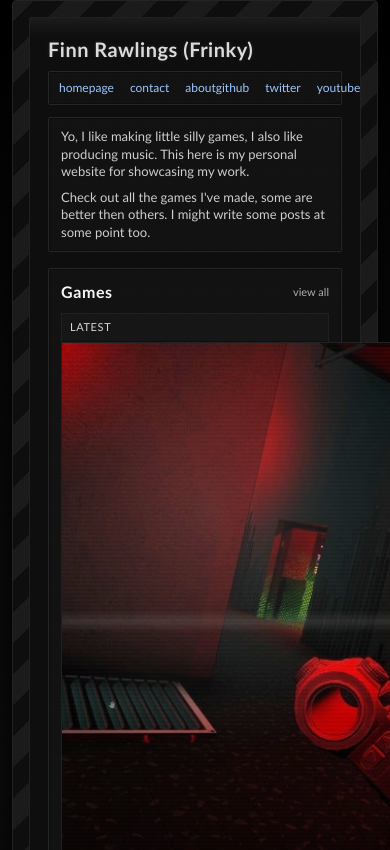
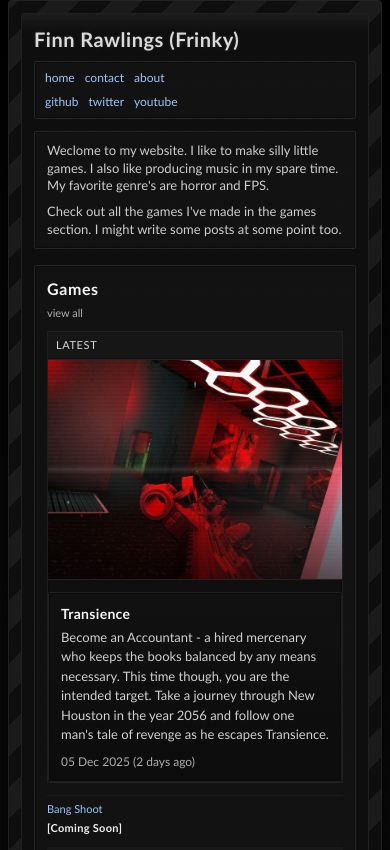
Before and after one commit to frinky04/FrinkyWebsiteV2, a plain HTML site: page index.html in a window 390 px wide. Shown: the top 850 px of the page. Drawn offline with Linux system fonts and the light colour scheme.

Commit message:
refactor: update navigation labels for consistency, enhance game descriptions, and improve responsive design

```diff
--- a/content.js
+++ b/content.js
@@ -20,7 +20,7 @@
   site: {
     title: "Finn Rawlings (Frinky)",
     nav: [
-      { label: "homepage", section: "home" },
+      { label: "home", section: "home" },
       { label: "contact", section: "contact" },
       { label: "about", section: "about" },
     ],
@@ -51,7 +51,7 @@
       date: "05 Dec 2025",
       slug: "transience",
       href: "#",
-      image: "images/transience.webp",
+      image: "images/transience_screenshot.webp",
       downloadUrl: "https://store.steampowered.com/app/2124100/Transience/",
       content: text`
       Become an Accountant - a hired mercenary who keeps the books balanced by any means necessary. This time though, you are the intended target. Take a journey through New Houston in the year 2056 and follow one man's tale of revenge as he escapes Transience.
@@ -87,14 +87,7 @@
       image: "images/infinite_golf.webp",
       downloadUrl: "https://frinkyyy.itch.io/infinite-golf",
       content: text`
-      I decided to give Godot a try, and this game is the result.
-
-
-      - A zen-like golf experience where you can relax whilst hitting the ball into the hole.
-      - Infinite (4,294,967,295) (with a few duplicates) levels
-      - Discord Rich Presence integration.
-      - Original music and art
-      - Lightweight and simple
+      A zen-like golf experience where you can relax whilst hitting the ball into the hole. Made with Godot.
       `,
     },
     {
--- a/index.html
+++ b/index.html
@@ -3,7 +3,7 @@
 <head>
   <meta charset="UTF-8" />
   <meta name="viewport" content="width=device-width, initial-scale=1.0" />
-  <title>Finn Rawlings | Clone</title>
+  <title>Finn Rawlings</title>
   <link rel="stylesheet" href="styles.css" />
   <script src="content.js" defer></script>
   <script src="script.js" defer></script>
@@ -21,7 +21,7 @@
         <section class="nav-box">
           <div class="nav">
             <div class="nav-left">
-              <a href="#" data-nav="home">homepage</a><a href="#" data-nav="contact">contact</a><a href="#" data-nav="about">about</a>
+              <a href="#" data-nav="home">home</a><a href="#" data-nav="contact">contact</a><a href="#" data-nav="about">about</a>
             </div>
             <div class="nav-right">
               <a href="https://www.github.com/frinky04" target="_blank" rel="noopener noreferrer">github</a><a href="https://www.twitter.com/frinky13" target="_blank" rel="noopener noreferrer">twitter</a><a href="https://www.youtube.com/@frinky" target="_blank" rel="noopener noreferrer">youtube</a>
@@ -32,10 +32,10 @@
         <section class="page-section" id="section-home">
           <section class="intro" id="home">
             <p>
-              Yo, I like making little silly games, I also like producing music. This here is my personal website for showcasing my work.
+              Weclome to my website. I like to make silly little games. I also like producing music in my spare time. My favorite genre's are horror and FPS.
             </p>
             <p>
-              Check out all the games I've made, some are better then others. I might write some posts at some point too.
+              Check out all the games I've made in the games section. I might write some posts at some point too.
             </p>
           </section>
 
@@ -101,7 +101,7 @@
           <p class="body-text"> He / Him </p>
           <p class="body-text"> 21 </p>
           <p class="body-text"> Australia </p>
-          <p class="body-text"> Game Maker & Music Producer </p>
+          <p class="body-text"> Indie game developer, FL Studio fan.</p>
         </section>
 
         <section class="page-section section contact hidden" id="section-contact">
--- a/styles.css
+++ b/styles.css
@@ -67,7 +67,7 @@
 }
 
 .frame {
-  width: 780px;
+  width: min(860px, 100%);
   min-height: 100vh;
   background: repeating-linear-gradient(-45deg, var(--shell) 0 22px, var(--shell-stripe) 22px 44px);
   border: 1px solid #222;
@@ -111,16 +111,16 @@
   display: flex;
   justify-content: space-between;
   align-items: center;
+  flex-wrap: wrap;
+  gap: 6px 12px;
 }
 
-.nav-left a,
-.nav-right a {
-  margin-right: 16px;
-}
-
-.nav-left a:last-child,
-.nav-right a:last-child {
-  margin-right: 0;
+.nav-left,
+.nav-right {
+  display: flex;
+  align-items: center;
+  flex-wrap: wrap;
+  gap: 12px;
 }
 
 .nav-box {
@@ -511,9 +511,56 @@
   margin: 0;
 }
 
+@media (max-width: 900px) {
+  .frame {
+    padding: 14px;
+  }
+
+  .inner {
+    padding: 14px;
+  }
+
+  .feature-body {
+    grid-template-columns: 1fr;
+  }
+
+  .feature-window {
+    min-height: 200px;
+  }
+}
+
+@media (max-width: 720px) {
+  .page {
+    padding: 0 8px;
+  }
+
+  .nav {
+    flex-direction: column;
+    align-items: flex-start;
+    gap: 8px;
+  }
+
+  .nav-left,
+  .nav-right {
+    width: 100%;
+    gap: 10px;
+  }
+
+  .section-head {
+    align-items: flex-start;
+    flex-direction: column;
+    gap: 6px;
+  }
+}
+
 @media (max-width: 640px) {
   .frame {
     width: 100%;
+    padding: 12px;
+  }
+
+  .inner {
+    padding: 12px;
   }
 
   .catalogue-grid {
@@ -531,3 +578,22 @@
   .list .link { grid-area: text; }
   .list .meta { grid-area: meta; text-align: left; }
 }
+
+@media (max-width: 480px) {
+  .feature-window {
+    min-height: 180px;
+  }
+
+  .list li {
+    grid-template-columns: 1fr;
+    grid-template-areas:
+      "text"
+      "date"
+      "meta";
+    row-gap: 4px;
+  }
+
+  .list .date {
+    text-align: left;
+  }
+}
```
Also changed, not shown: images/bang-shoot.webp, images/chaos.webp, images/dishwashing-simulator.webp, images/ground-unbound.webp, images/infinite_golf.webp, images/screen_wrap.webp.
